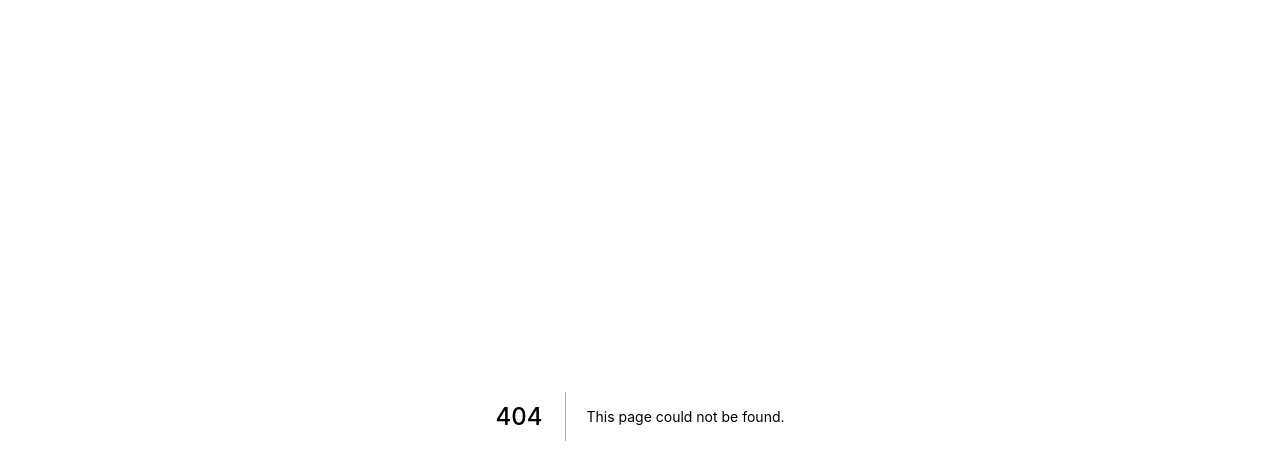
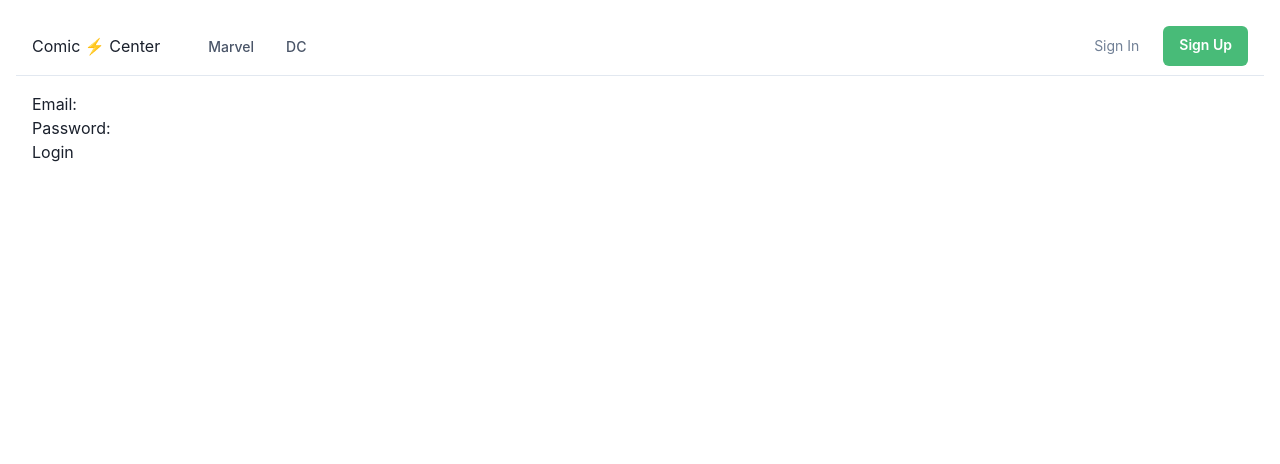
Before and after one commit to skarthikeyan96/comic-book-frontend, a Next.js app: page /login in a window 1280 px wide. Before the commit this address had no page. Shown: the top 464 px of the page. Built offline with nearby package versions, Linux system fonts and the light colour scheme.

Commit message:
feat: add login and profile component

```diff
--- /dev/null
+++ b/components/Login/index.tsx
@@ -0,0 +1,54 @@
+import axios from "axios";
+import { useRouter } from "next/router";
+import { useState } from "react";
+
+const LoginComponent = () => {
+  const router = useRouter();
+  const [userData, setUserData] = useState({
+    identifier: "",
+    password: "",
+  });
+
+  const handleSubmit = async (e: any) => {
+    e.preventDefault();
+    try {
+      await axios.post("/api/login", { ...userData });
+      router.push("/profile");
+    } catch (error: any) {
+      return error;
+    }
+  };
+
+  const handleChange = (e: any) => {
+    const { name, value } = e.target;
+    setUserData({ ...userData, [name]: value });
+  };
+
+  return (
+    <div>
+      <form onSubmit={handleSubmit}>
+        <label>
+          Email:
+          <input
+            type="text"
+            name="identifier"
+            onChange={(e) => handleChange(e)}
+          />
+        </label>
+        <br />
+        <label>
+          Password:
+          <input
+            type="password"
+            name="password"
+            onChange={(e) => handleChange(e)}
+          />
+        </label>
+        <br />
+        <button>Login</button>
+      </form>
+    </div>
+  );
+};
+
+export default LoginComponent;
--- a/components/Navbar/index.tsx
+++ b/components/Navbar/index.tsx
@@ -73,15 +73,12 @@ export default function WithSubnavigation() {
           direction={"row"}
           spacing={6}
         >
-          <Button
-            as={"a"}
-            fontSize={"sm"}
-            fontWeight={400}
-            variant={"link"}
-            href={"#"}
-          >
-            Sign In
-          </Button>
+          <NextLink href="/login">
+            <Button as={"a"} fontSize={"sm"} fontWeight={400} variant={"link"}>
+              Sign In
+            </Button>
+          </NextLink>
+
           <NextLink href="/register">
             <Button
               display={{ base: "none", md: "inline-flex" }}
--- /dev/null
+++ b/pages/api/login.ts
@@ -0,0 +1,25 @@
+import axios from "axios";
+import { NextApiRequest, NextApiResponse } from "next";
+import { setCookie } from "nookies";
+
+export default async (request: NextApiRequest, res: NextApiResponse) => {
+  const { password, identifier } = request.body;
+
+  try {
+    const postRes = await axios.post("http://localhost:1337/api/auth/local", {
+      identifier,
+      password,
+    });
+
+    setCookie({ res }, "jwt", postRes.data.jwt, {
+      httpOnly: true,
+      secure: process.env.NODE_ENV !== "development",
+      maxAge: 30 * 24 * 60 * 60,
+      path: "/",
+    });
+
+    res.status(200).end();
+  } catch (error: any) {
+    res.status(400).send(error.response.data.message[0].messages[0]);
+  }
+};
--- /dev/null
+++ b/pages/login.tsx
@@ -0,0 +1,23 @@
+import { Box } from "@chakra-ui/react";
+import type { NextPage } from "next";
+import Head from "next/head";
+
+import Layout from "../components/Layout";
+import LoginComponent from "../components/Login";
+
+const Login: NextPage = () => {
+  return (
+    <Layout>
+      <Head>
+        <title>Comic Center</title>
+        <meta name="description" content="Comic Center" />
+        <link rel="icon" href="/favicon.ico" />
+      </Head>
+      <Box p={4}>
+        <LoginComponent />
+      </Box>
+    </Layout>
+  );
+};
+
+export default Login;
```
